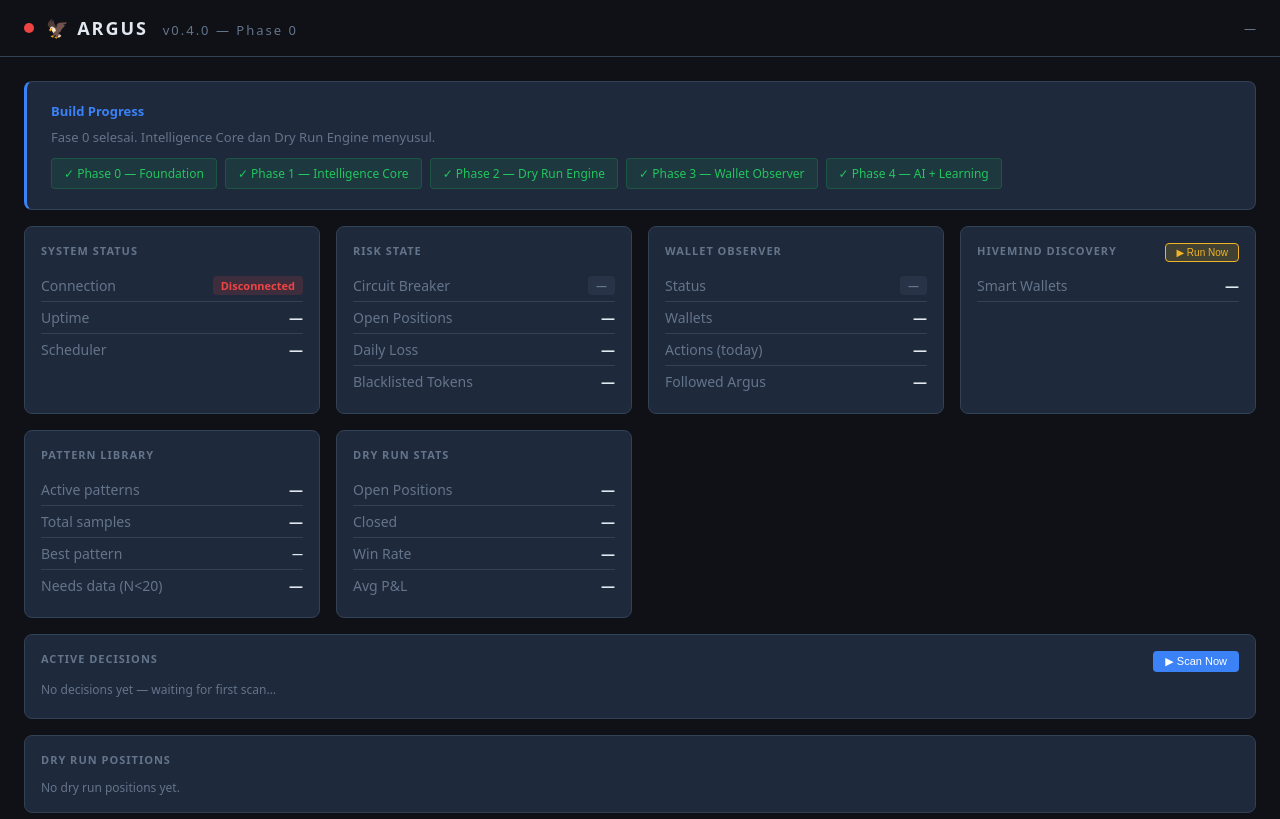
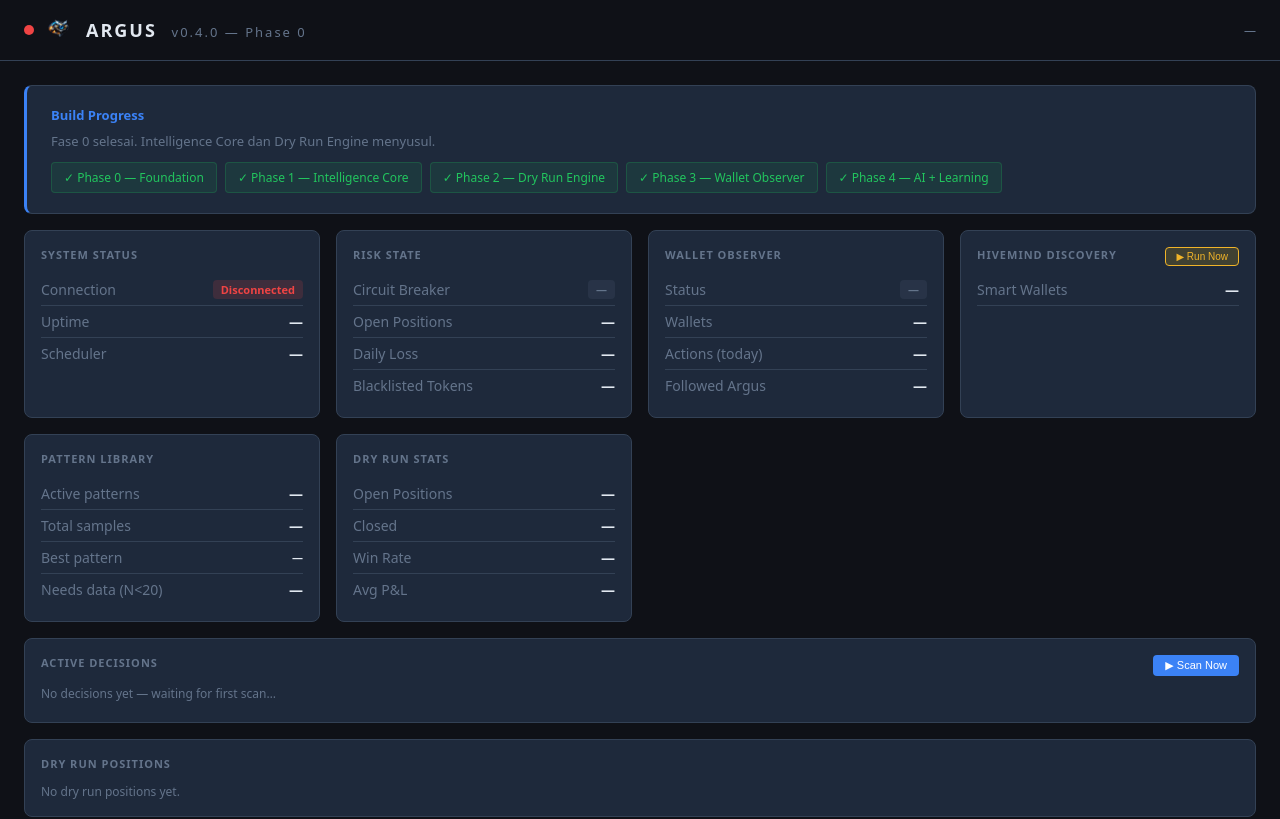
Before and after one commit to eggi-st/argus-bot, a website: page public/index.html in a window 1280 px wide. Shown: the top 819 px of the page. Drawn offline with Linux system fonts and the light colour scheme; no server answers.

Commit message:
feat(ui): add logo, favicon, remove eagle emoji from header
Co-Authored-By: Claude Sonnet 4.6 <noreply@anthropic.com>

```diff
--- a/public/index.html
+++ b/public/index.html
@@ -4,6 +4,7 @@
   <meta charset="UTF-8"/>
   <meta name="viewport" content="width=device-width, initial-scale=1.0"/>
   <title>Argus</title>
+  <link rel="icon" type="image/x-icon" href="/favicon.ico"/>
   <style>
     :root {
       --bg: #0f1117;
@@ -72,7 +73,8 @@
 
   <div id="login-overlay">
     <div id="login-box">
-      <h2>🦅 ARGUS</h2>
+      <img src="/logo.png" alt="Argus" style="width:40px;height:40px;object-fit:contain;margin-bottom:8px;"/>
+      <h2>ARGUS</h2>
       <p>Masukkan password untuk mengakses dashboard</p>
       <input type="password" id="login-pw" placeholder="Password" autofocus/>
       <button id="login-btn" onclick="doLogin()">Masuk</button>
@@ -82,7 +84,8 @@
 
   <header>
     <div id="status-dot"></div>
-    <h1>🦅 ARGUS <span>v0.4.0 — Phase 0</span></h1>
+    <img src="/logo.png" alt="Argus" style="width:28px;height:28px;object-fit:contain;"/>
+    <h1>ARGUS <span>v0.4.0 — Phase 0</span></h1>
     <div style="margin-left:auto; color: var(--muted); font-size: 12px;" id="ts">—</div>
   </header>
   <main>
```
Also changed, not shown: public/favicon.ico (added), public/logo.png (added).
